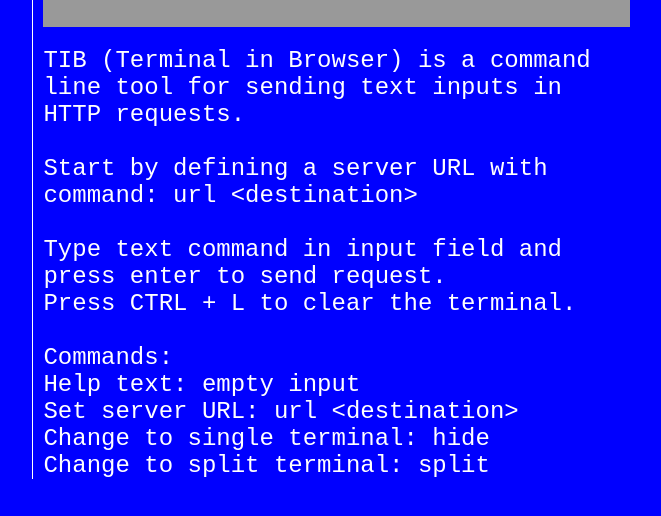
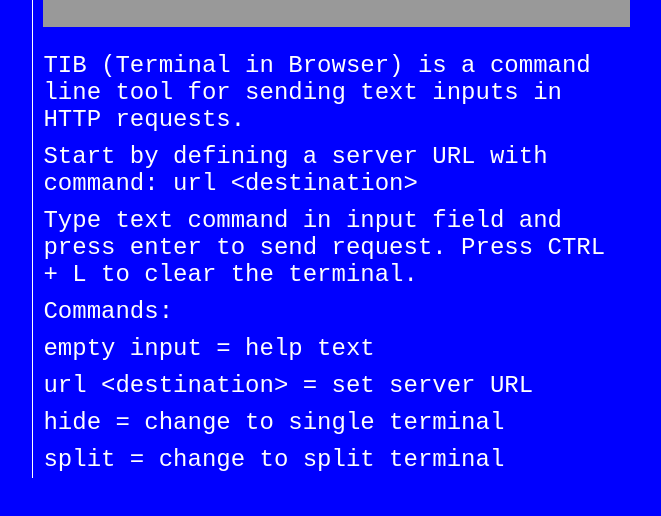
Before and after one commit to keinaju/TIB, a website with bundled scripts: page public/index.html in a window 1280 px wide. Shown: the whole page, without its empty margins (309-970 px from the left). Built offline with nearby package versions, Linux system fonts and the light colour scheme.

Commit message:
Add padding to text elements

```diff
--- a/public/styles.css
+++ b/public/styles.css
@@ -39,6 +39,8 @@ input:focus {
   animation-name: fade-in;
   animation-duration: 0.25s;
   animation-timing-function: ease-out;
+  padding-top: 5px;
+  padding-bottom: 5px;
 }
 
 .terminal {
--- a/public/terminal.js
+++ b/public/terminal.js
@@ -79,17 +79,14 @@ export class Terminal {
   showHelpText() {
     const texts = [
       "TIB (Terminal in Browser) is a command line tool for sending text inputs in HTTP requests.",
-      document.createElement("br"),
       "Start by defining a server URL with command: url <destination>",
-      document.createElement("br"),
-      "Type text command in input field and press enter to send request.",
-      "Press CTRL + L to clear the terminal.",
-      document.createElement("br"),
+      "Type text command in input field and press enter to send request." +
+        " Press CTRL + L to clear the terminal.",
       "Commands:",
-      "Help text: empty input",
-      "Set server URL: url <destination>",
-      "Change to single terminal: hide",
-      "Change to split terminal: split",
+      "empty input = help text",
+      "url <destination> = set server URL",
+      "hide = change to single terminal",
+      "split = change to split terminal",
     ];
 
     this.#clear();
```
